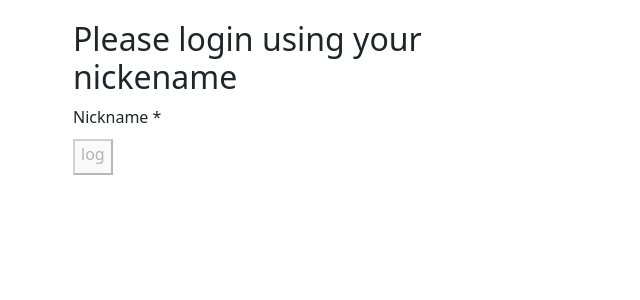
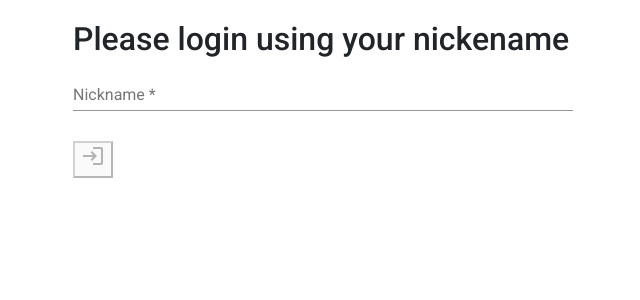
Before and after one commit to cei1489k1r9/base-chat, an Angular app: page /login in a window 1280 px wide. Shown: the top 300 px of the page, without its empty margins (29-669 px from the left). Built offline with nearby package versions, Linux system fonts and the light colour scheme.

Commit message:
readme files update

```diff
--- a/angular.json
+++ b/angular.json
@@ -23,6 +23,7 @@
               "src/assets"
             ],
             "styles": [
+              "./node_modules/@angular/material/prebuilt-themes/indigo-pink.css",
               "src/styles.css"
             ],
             "scripts": []
@@ -90,6 +91,7 @@
               "src/assets"
             ],
             "styles": [
+              "./node_modules/@angular/material/prebuilt-themes/indigo-pink.css",
               "src/styles.css"
             ],
             "scripts": []
--- a/package.json
+++ b/package.json
@@ -11,10 +11,12 @@
   "private": true,
   "dependencies": {
     "@angular/animations": "^14.1.0",
+    "@angular/cdk": "^14.1.3",
     "@angular/common": "^14.1.0",
     "@angular/compiler": "^14.1.0",
     "@angular/core": "^14.1.0",
     "@angular/forms": "^14.1.0",
+    "@angular/material": "^14.1.3",
     "@angular/platform-browser": "^14.1.0",
     "@angular/platform-browser-dynamic": "^14.1.0",
     "@angular/router": "^14.1.0",
--- a/src/index.html
+++ b/src/index.html
@@ -7,6 +7,9 @@
   <meta name="viewport" content="width=device-width, initial-scale=1">
   <link rel="icon" type="image/x-icon" href="favicon.ico">
   <link href="https://cdn.jsdelivr.net/npm/bootstrap@5.0.2/dist/css/bootstrap.min.css" rel="stylesheet" integrity="sha384-EVSTQN3/azprG1Anm3QDgpJLIm9Nao0Yz1ztcQTwFspd3yD65VohhpuuCOmLASjC" crossorigin="anonymous">
+  <link rel="preconnect" href="https://fonts.gstatic.com">
+  <link href="https://fonts.googleapis.com/css2?family=Roboto:wght@300;400;500&display=swap" rel="stylesheet">
+  <link href="https://fonts.googleapis.com/icon?family=Material+Icons" rel="stylesheet">
 </head>
 <body>
   <app-root></app-root>
--- a/src/styles.css
+++ b/src/styles.css
@@ -1 +1,4 @@
 /* You can add global styles to this file, and also import other style files */
+
+html, body { height: 100%; }
+body { margin: 0; font-family: Roboto, "Helvetica Neue", sans-serif; }
```
Also changed, not shown: tsconfig.json (+7 -4 lines), 2 other files (tests, documents, lock files or other folders).
